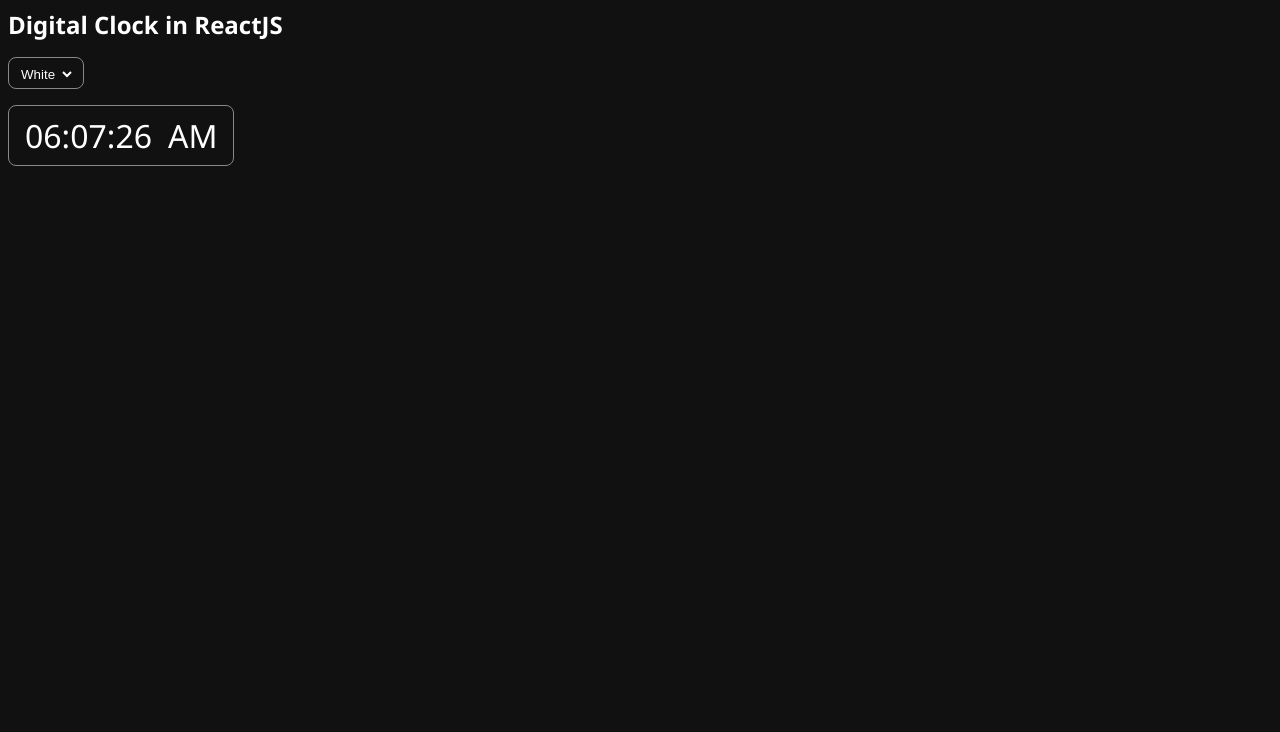
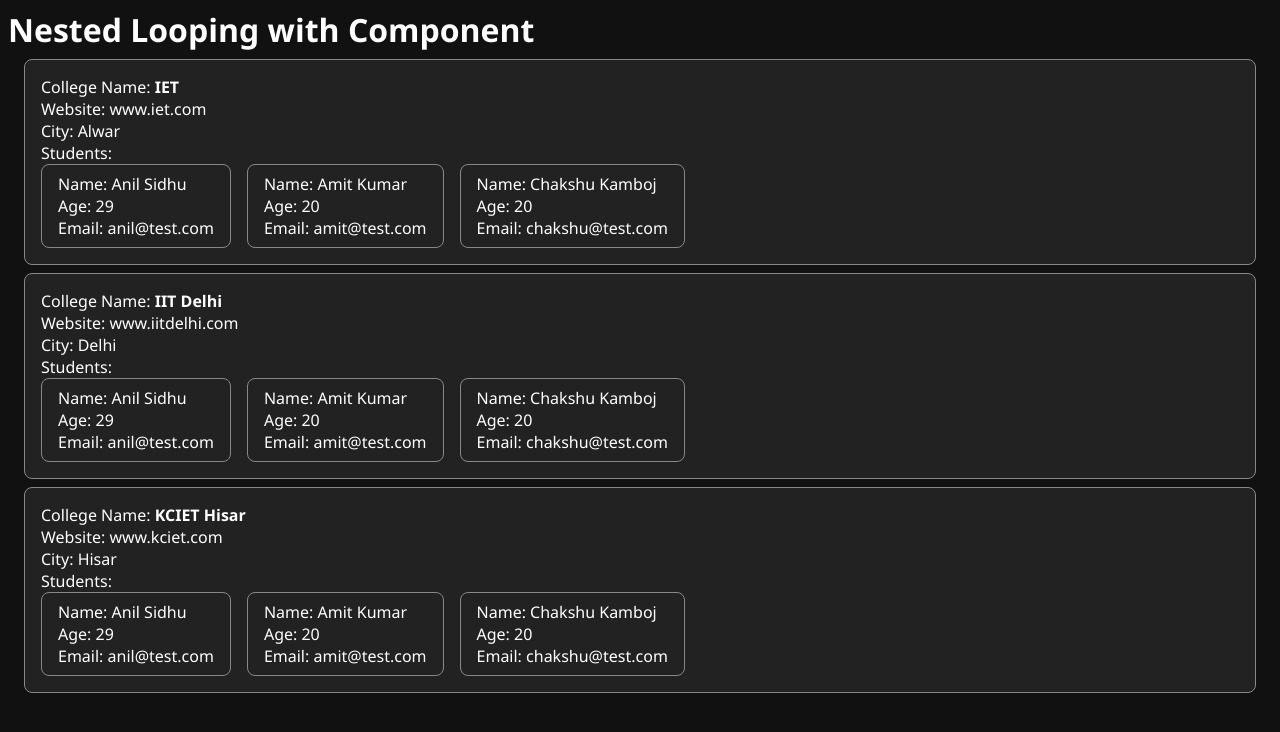
Before and after one commit to 0x-harsh/React-Tutorial---Code-Step-by-Step, a React app: page / in a window 1280 px wide. Shown: the top 732 px of the page. Built offline with nearby package versions, Linux system fonts and the light colour scheme; the HTML template or start-up script is replaced by a standard one.

Commit message:
Nested Looping using components in ReactJS

```diff
--- /dev/null
+++ b/src/11 Nested Looping/App.jsx
@@ -0,0 +1,85 @@
+import College from '../components/College.jsx'
+const App = () => {
+    const colleges = [
+        {
+            name: "IET",
+            city: "Alwar",
+            website: "www.iet.com",
+            students: [
+                {
+                    name: "Anil Sidhu",
+                    age: 29,
+                    email: "anil@test.com"
+                },
+                {
+                    name: "Amit Kumar",
+                    age: 20,
+                    email: "amit@test.com"
+                },
+                {
+                    name: "Chakshu Kamboj",
+                    age: 20,
+                    email: "chakshu@test.com"
+                }
+            ]
+        },
+        {
+            name: "IIT Delhi",
+            city: "Delhi",
+            website: "www.iitdelhi.com",
+            students: [
+                {
+                    name: "Anil Sidhu",
+                    age: 29,
+                    email: "anil@test.com"
+                },
+                {
+                    name: "Amit Kumar",
+                    age: 20,
+                    email: "amit@test.com"
+                },
+                {
+                    name: "Chakshu Kamboj",
+                    age: 20,
+                    email: "chakshu@test.com"
+                }
+            ]
+        },
+        {
+            name: "KCIET Hisar",
+            city: "Hisar",
+            website: "www.kciet.com",
+            students: [
+                {
+                    name: "Anil Sidhu",
+                    age: 29,
+                    email: "anil@test.com"
+                },
+                {
+                    name: "Amit Kumar",
+                    age: 20,
+                    email: "amit@test.com"
+                },
+                {
+                    name: "Chakshu Kamboj",
+                    age: 20,
+                    email: "chakshu@test.com"
+                }
+            ]
+        },
+    ]
+    return (
+        <div>
+            <h1>Nested Looping with Component</h1>
+            {
+                colleges.map((college, idx)=> {
+                    return (
+                        <College college={college} idx={idx}  />
+                    )
+                })
+            }
+        </div>
+    )
+}
+
+export default App
--- /dev/null
+++ b/src/components/College.jsx
@@ -0,0 +1,40 @@
+const College = ({ college, idx }) => {
+    return (
+        <div key={idx} style={{
+            padding: "1rem",
+            margin: "0.5rem 1rem",
+            backgroundColor: "#222",
+            borderRadius: "0.5rem",
+            border: "1px solid #888"
+        }}>
+            <div>College Name: <b>{college.name}</b></div>
+            <ul>
+                <li>Website: {college.website}</li>
+                <li>City: {college.city}</li>
+            </ul>
+            <div>Students:</div>
+            <ul className="flex gap" style={{
+                flexWrap: "wrap"
+            }}>
+                {
+                    college.students.map((student) => {
+                        return (
+                            <li style={{
+                                padding: "0.5rem 1rem",
+                                backgroundColor: "#222",
+                                borderRadius: "0.5rem",
+                                border: "1px solid #888"
+                            }}>
+                                <div>Name: {student.name}</div>
+                                <div>Age: {student.age}</div>
+                                <div>Email: {student.email}</div>
+                            </li>
+                        )
+                    })
+                }
+            </ul>
+        </div>
+    )
+}
+
+export default College
--- a/src/index.css
+++ b/src/index.css
@@ -118,3 +118,7 @@
   background-color: #111;
   color: white;
 }
+
+li {
+  list-style: none;
+}
--- a/src/main.jsx
+++ b/src/main.jsx
@@ -1,6 +1,6 @@
 import { StrictMode } from 'react'
 import { createRoot } from 'react-dom/client'
 import './index.css'
-import App from './10 Digital Clock in React JS/App.jsx'
+import App from './11 Nested Looping/App.jsx'
 
 createRoot(document.getElementById('root')).render(<App />)
```
